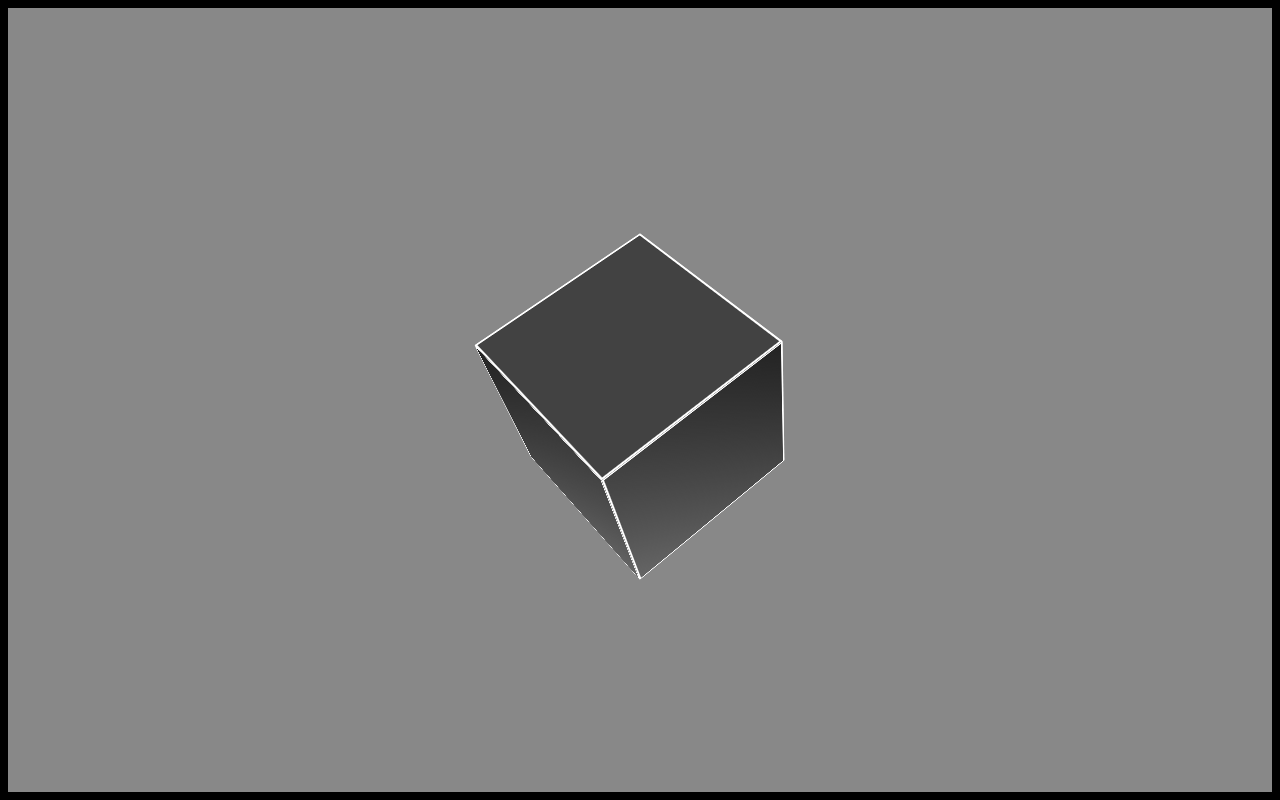
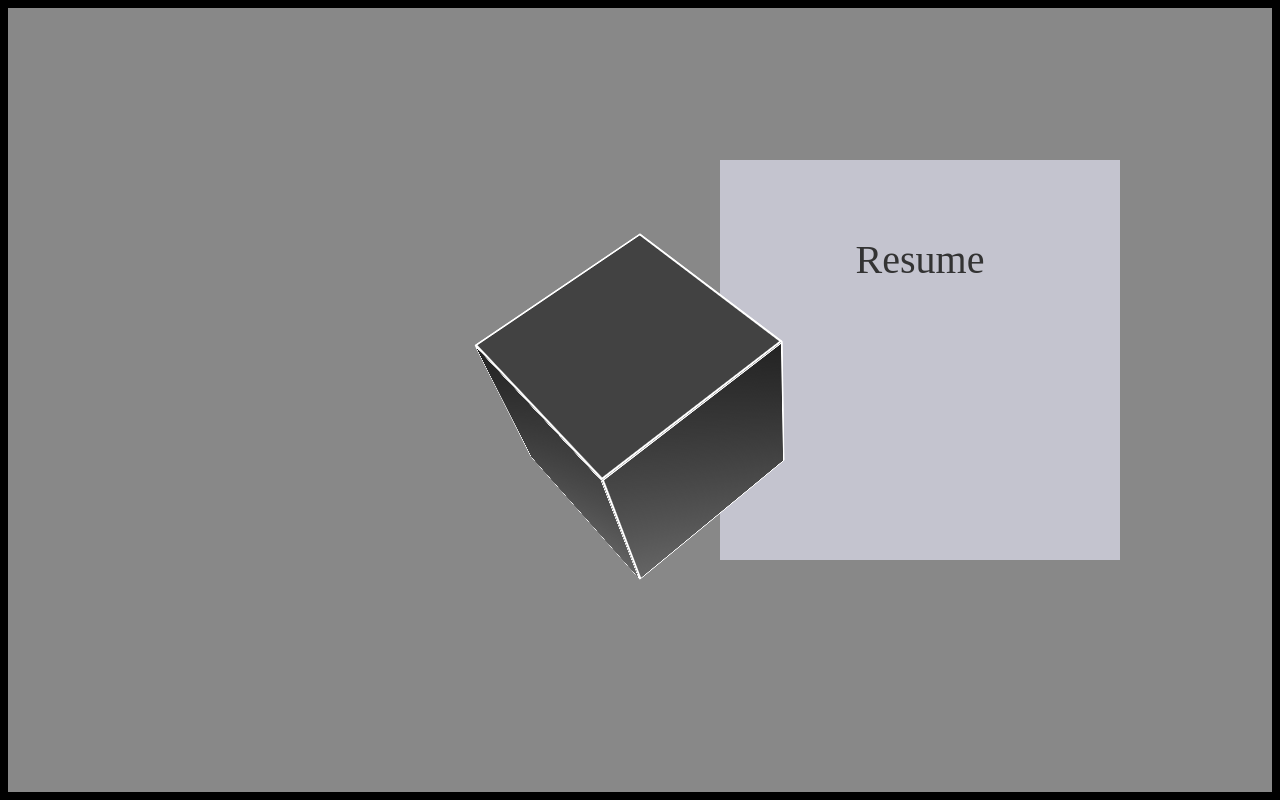
Before and after one commit to DanMyers300/danmyers.net, a Next.js app: page / in a window 1280 px wide. Both pictures are taken after a click on the element 640 px from the left and 400 px from the top of the page. Built offline with nearby package versions, Linux system fonts and the light colour scheme.

Commit message:
changed bad javascript into react and typescript

```diff
--- a/components/Cube/CubeComponent.tsx
+++ b/components/Cube/CubeComponent.tsx
@@ -1,14 +1,33 @@
 import styles from '@/styles/Cube.module.css'
-import CubeInfo from './CubeInfo'
-import CubeLogic from './CubeLogic'
+import { useRef } from 'react';
+import Link from 'next/link'
 
 export default function CubeCompontent() {
-    CubeLogic();
+    const cubeWrapper = useRef<HTMLDivElement>(null);
+    const info = useRef<HTMLDivElement>(null);
+    let isTextOpen = false;
+
+    const hideCube = () => {
+        if (info.current) {
+            info.current.style.visibility = 'hidden';
+            isTextOpen = false;
+        }
+    }
+
+    const handleCubeClick = () => {
+        if (info.current) {
+            info.current.style.visibility = 'visible';
+            isTextOpen = true;
+            setTimeout(hideCube, 5000);
+        }
+    }
 
     return (
         <>
-            <CubeInfo />
-            <div className={styles.wrapper} id="cubewrapper">
+            <div className={styles.info} ref={info}>
+                <Link href="/Resume">Resume</Link>
+            </div>
+            <div onClick={handleCubeClick} className={styles.wrapper} ref={cubeWrapper}>
                 <div className={styles.poswrap}>
                     <div className={styles.floatwrap}>
                         <div className={styles.spinwrap}>
--- a/components/Cube/CubeInfo.tsx
+++ /dev/null
@@ -1,10 +0,0 @@
-import styles from '@/styles/Cube.module.css'
-import Link from 'next/link'
-
-export default function CubeInfo() {
-    return (
-        <div className={styles.info} id="cubeText">
-            <Link href="/Resume">Resume</Link>
-        </div>
-    )
-}
--- a/components/Cube/CubeLogic.tsx
+++ /dev/null
@@ -1,28 +0,0 @@
-export default function CubeLogic() {
-    if (typeof document !== 'undefined') { // Required by Typescript
-
-        const cubeWrapper= document.getElementById('cubewrapper') as HTMLDivElement;
-        const info = document.getElementById('cubeText') as HTMLDivElement;
-        let isTextOpen = false;
-
-        cubeWrapper?.addEventListener('click', () => {
-            handleCubeClick();
-        });
-
-        const hideCube = () => {
-            info.style.visibility = 'hidden';
-            isTextOpen = false;
-        }
-
-        const handleCubeClick = () => {
-            info.style.visibility = 'visible';
-            isTextOpen = true;
-            setTimeout(hideCube, 5000);
-        }
-        // Need to remove event listeners: https://nextjs.org/learn/foundations/from-javascript-to-react/adding-interactivity-with-state
-        cubeWrapper?.addEventListener('mouseover', () => {info.style.visibility = 'visible';});
-        cubeWrapper?.addEventListener('mouseout', () => {
-            if (isTextOpen === false){info.style.visibility = 'hidden'};
-        });
-    }
-}
```
Lines whose indentation alone changed are shown as unchanged.
